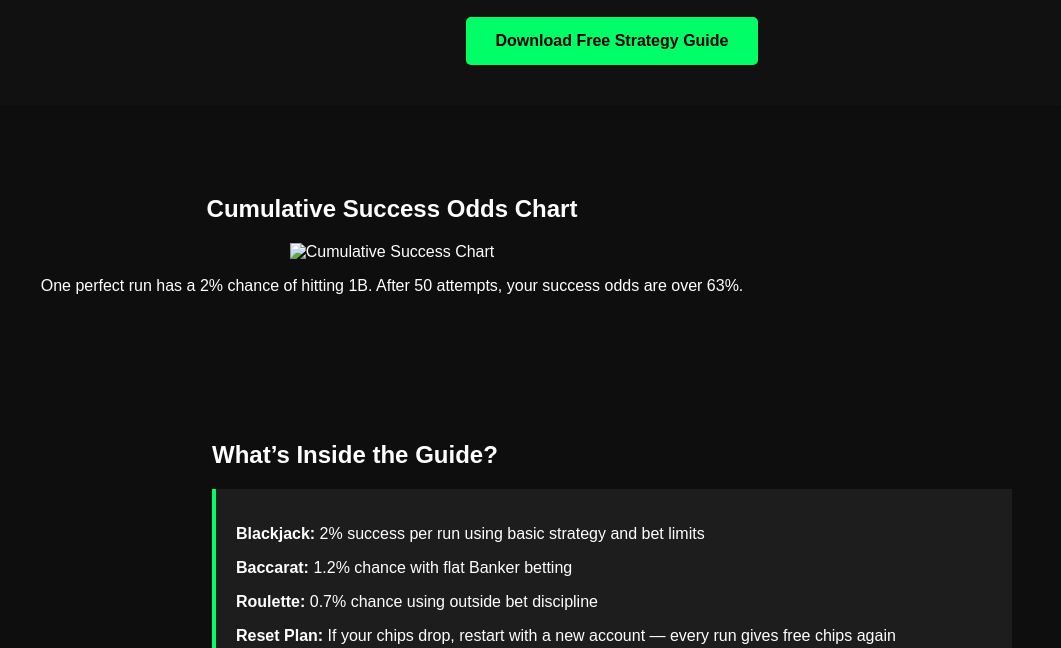
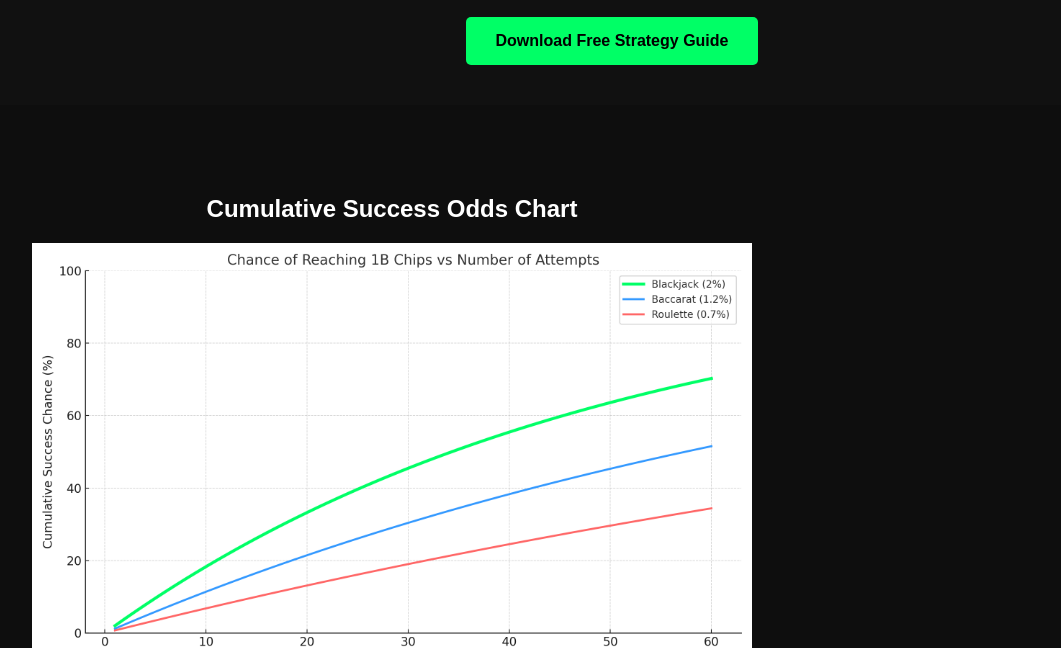
Before and after one commit to Omnivoir/1B-chip-challenge, a plain HTML site: page index.html in a window 1280 px wide. Shown: the part 189-837 px from the top of the page, without its empty margins (28-1089 px from the left). Drawn offline with Linux system fonts and the light colour scheme.

Commit message:
Update index.html

```diff
--- a/index.html
+++ b/index.html
@@ -78,7 +78,7 @@
 
   <section class="chart">
     <h2>Cumulative Success Odds Chart</h2>
-    <img src="multigame_success_chances.png" alt="Cumulative Success Chart" width="90%">
+   <img src="chip_success_curve_final.png" alt="Cumulative Success Chart" width="90%">
     <p>One perfect run has a 2% chance of hitting 1B. After 50 attempts, your success odds are over 63%.</p>
   </section>
 
```
